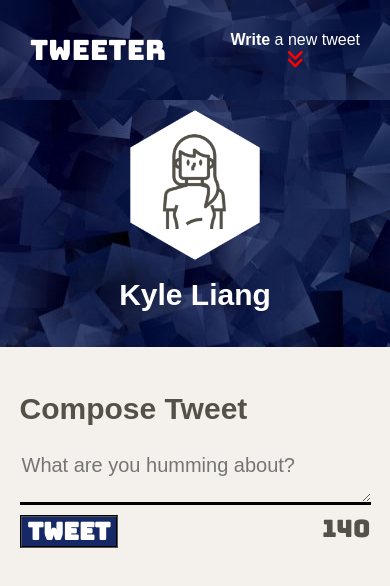
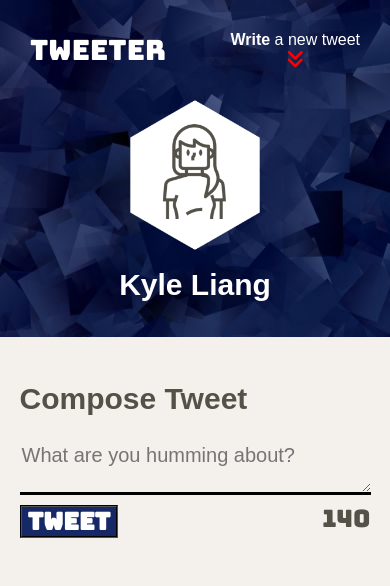
Before and after one commit to kliang1194/tweeter, a website: page public/index.html in a window 390 px wide. Drawn offline with nearby package versions, Linux system fonts and the light colour scheme; no server answers.

Commit message:
Fix design of navigation and header

```diff
--- a/public/styles/header.css
+++ b/public/styles/header.css
@@ -45,3 +45,10 @@
   font-size: 1.5rem;
 }
 }
+
+@media only screen and (max-width: 1023px) {
+  .profile-header {
+    padding-top: 100px;
+    margin-top: 0px;
+  }
+}
```
Also changed, not shown: public/styles/nav.css (line endings or trailing spaces), 2 other files.
